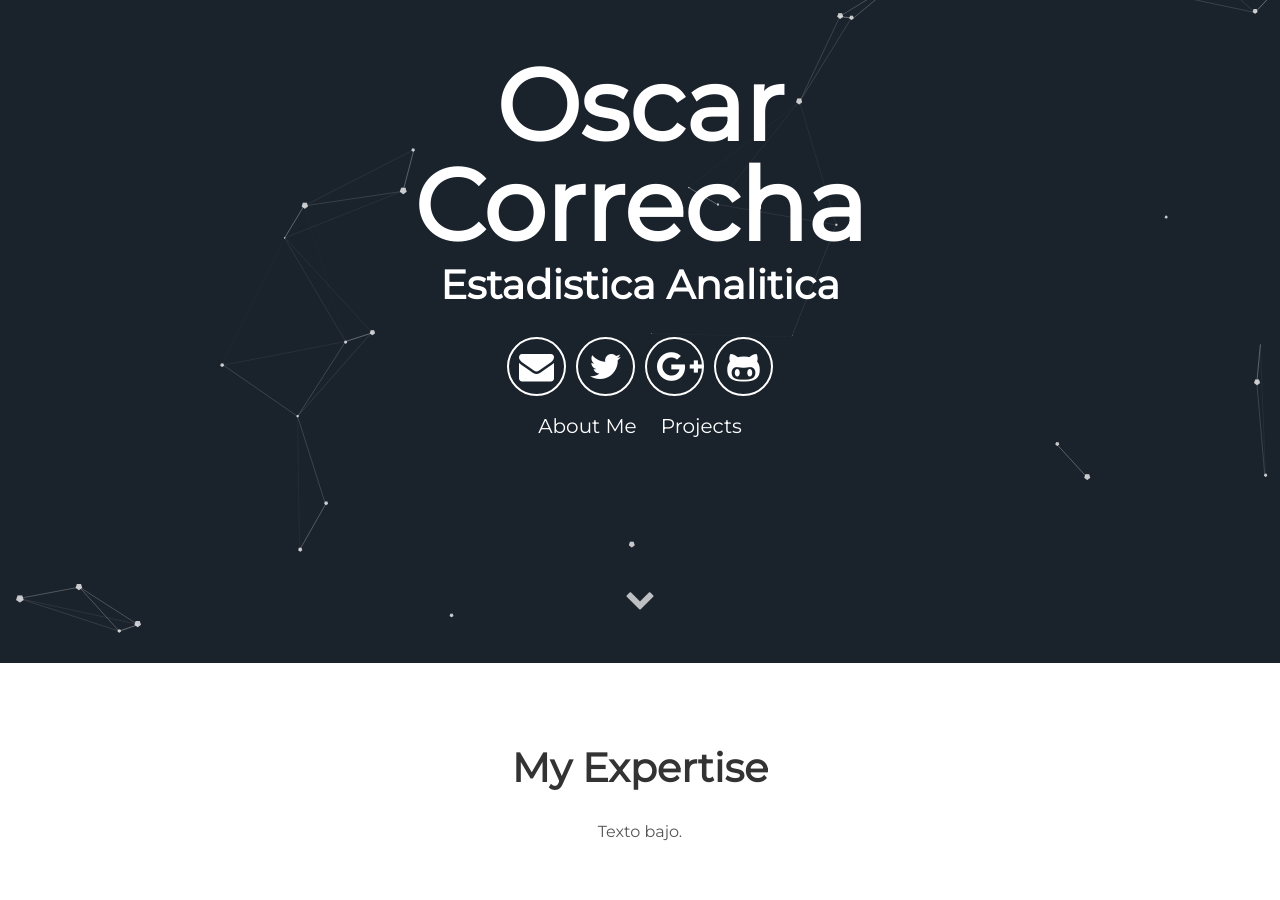
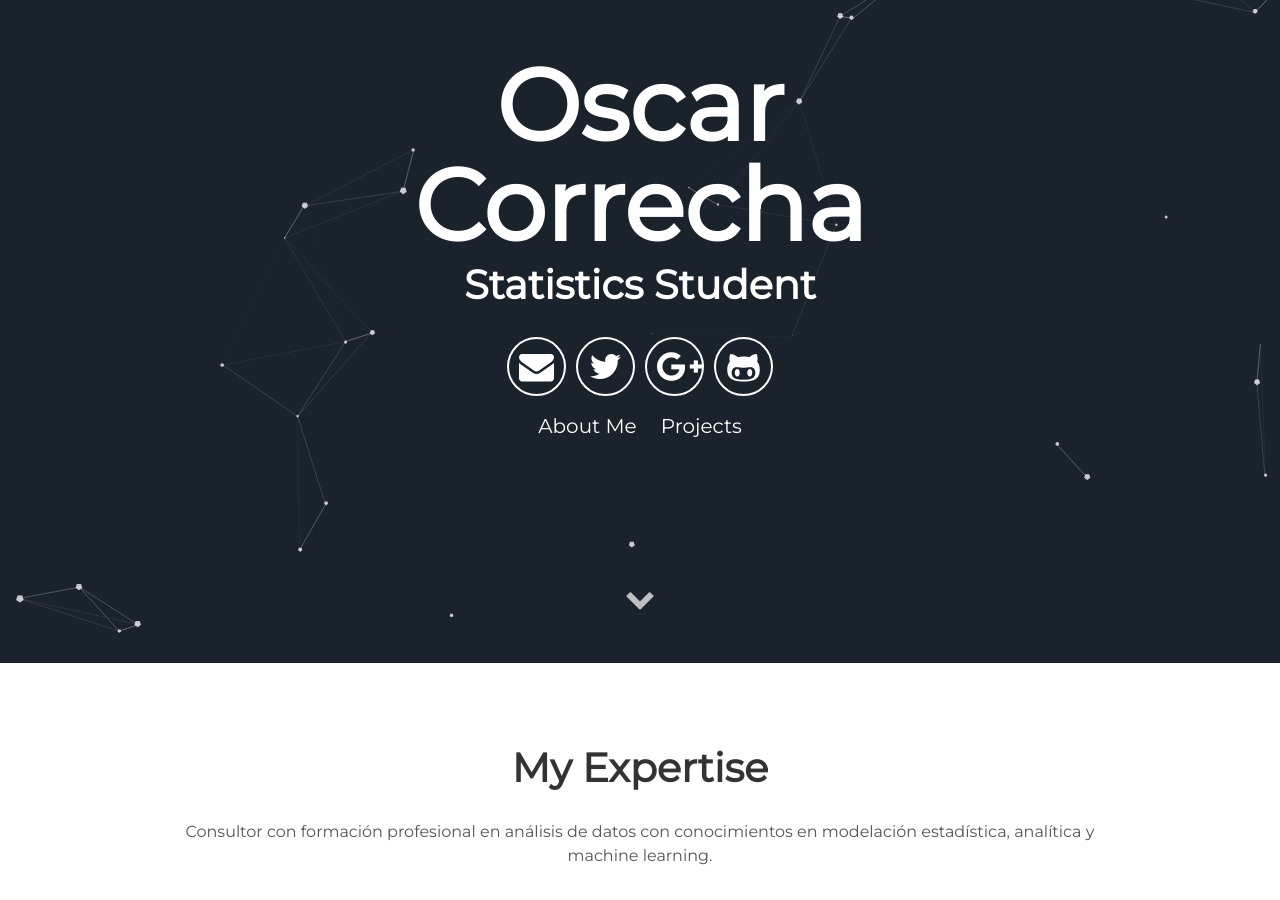
Before and after one commit to oecorrechag/Resume, a Jekyll site: the page built from index.html, in a window 1280 px wide and 900 px high, scrolled down 237 px. Built offline with Jekyll 4.4.1, drawn with Linux system fonts in a browser that asks for light colours.

```diff
--- a/_config.yml
+++ b/_config.yml
@@ -1,17 +1,17 @@
 # Site settings
-title: prueba.io
-description: Prueba de ejecicion
+title: -Resume-
+description: WebSite
 # baseurl: "/particle" # the subpath of your site, e.g. /blog
 # url: "localhost:3000" # the base hostname & protocol for your site e.g. http://willianjusten.com.br
 
 # User settings
 username: Oscar Correcha
-user_description: Texto bajo.
-user_title: Estadistica Analitica
-email: vaness_bunny@live.com.ar
-twitter_username: https://twitter.com/Paulichis_zui
-github_username:  https://twitter.com/Paulichis_zui
-gplus_username:  https://twitter.com/Paulichis_zui
+user_description: Consultor con formación profesional en análisis de datos con conocimientos en modelación estadística, analítica y machine learning.
+user_title: Statistics Student
+email: oecorrechag@unal.edu.co
+twitter_username: https://twitter.com/RN71943357
+github_username:  https://github.com/oecorrechag
+#gplus_username:
 
 # Google-analytics
 google-analytics:
```
